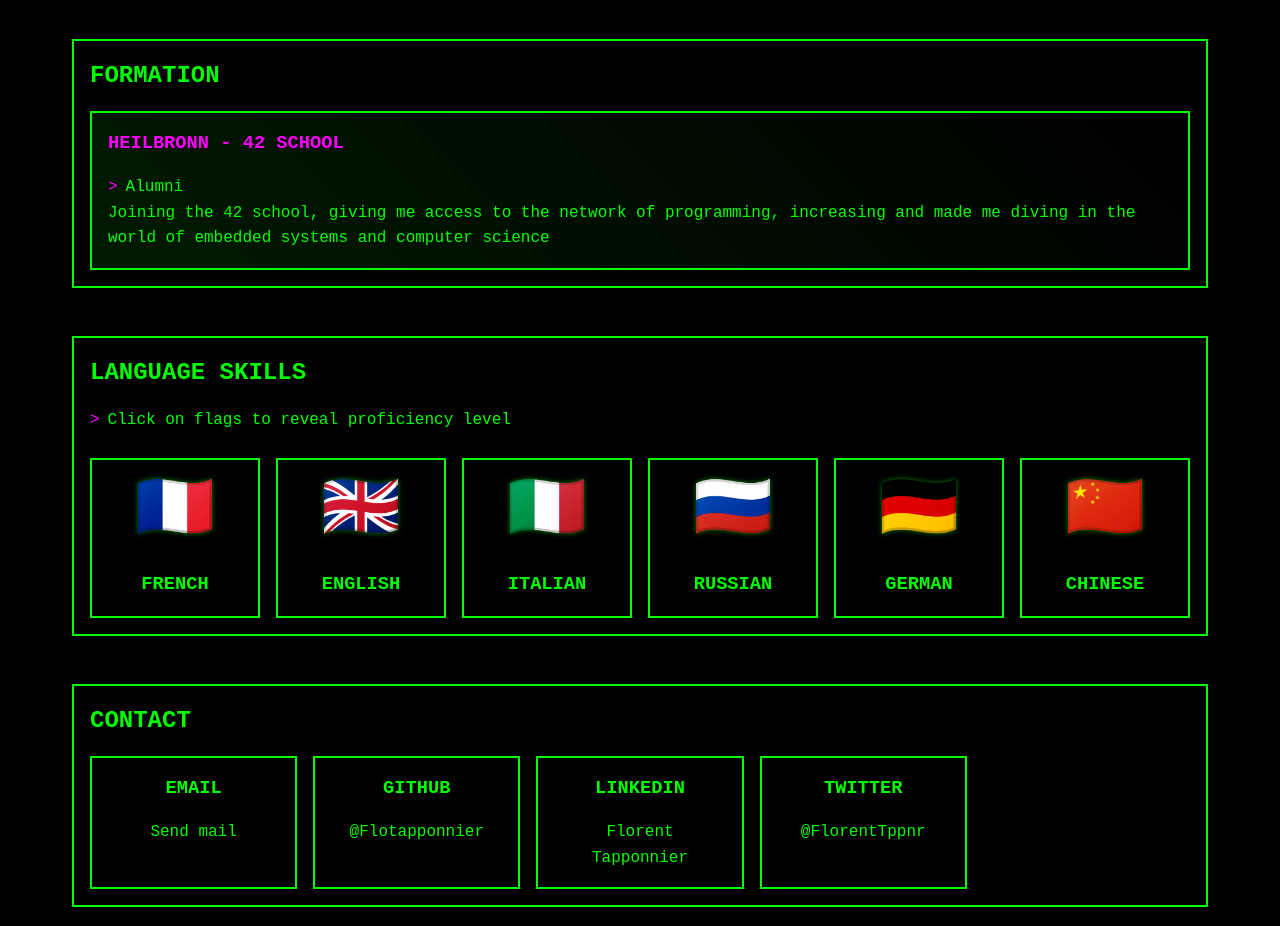
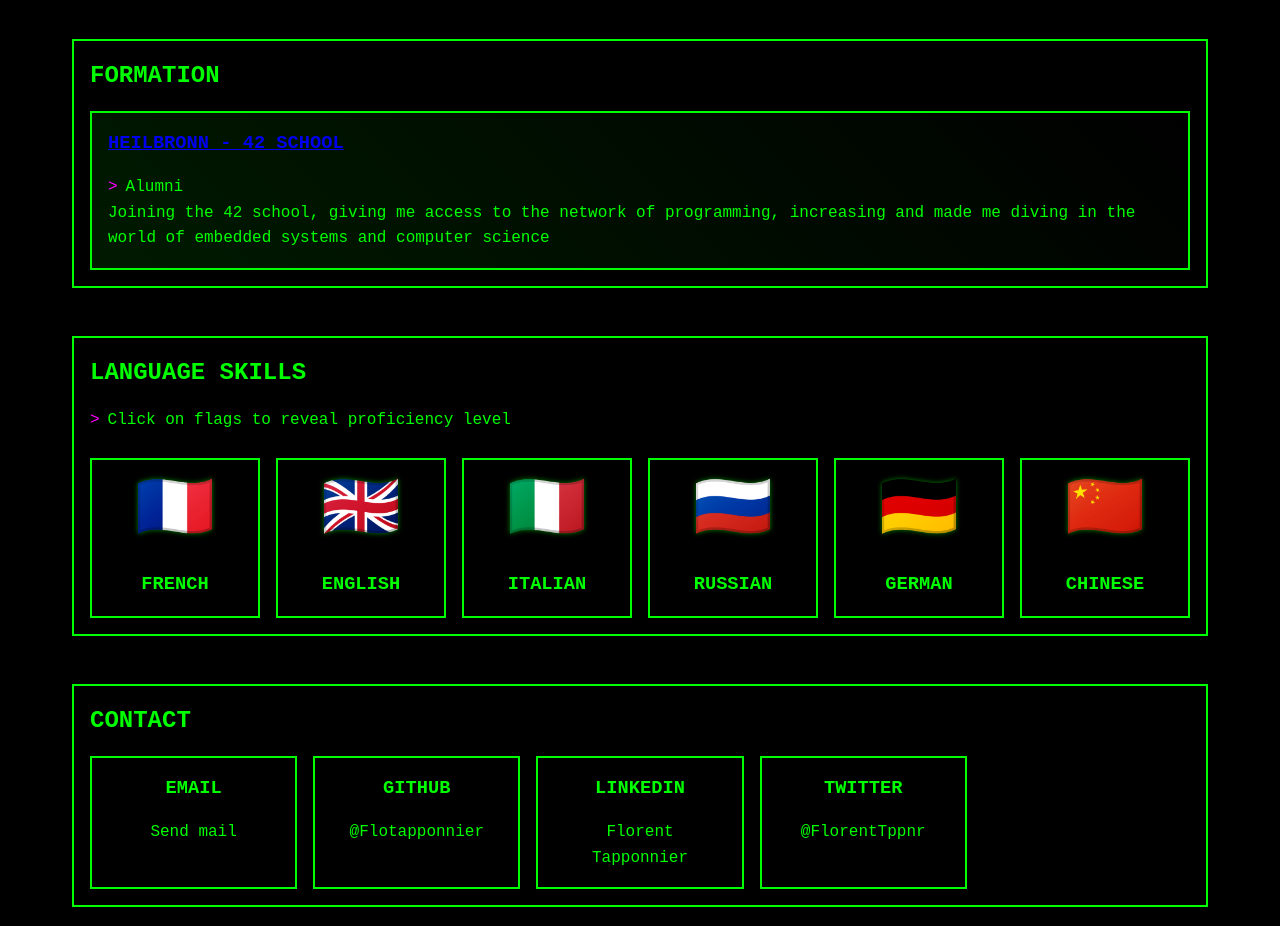
Before and after one commit to Flotapponnier/flotapponnier.github.io, a plain HTML site: page index.html in a window 1280 px wide. Shown: the part 1760-2686 px from the top of the page. Drawn offline with Linux system fonts and the light colour scheme.

Commit message:
edit heilbronn link

```diff
--- a/index.html
+++ b/index.html
@@ -114,7 +114,7 @@
         <section id="Formation">
             <h2>Formation</h2>
             <div class="project-card">
-                <h3>Heilbronn - 42 school</h3>
+				<h3><a href ="https://g.co/kgs/ByJzBwk">Heilbronn - 42 school</a></h3>
                 <p class="terminal-effect">Alumni</p>
                 <p>Joining the 42 school, giving me access to the network of programming, increasing and made me diving in the world of embedded systems and computer science </p>
             </div>
```
